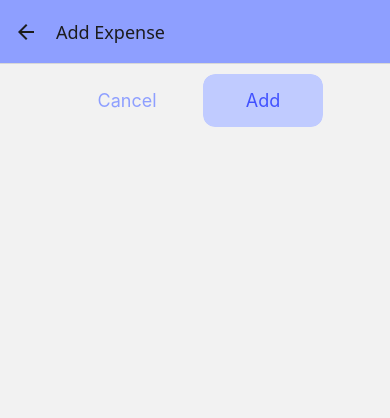
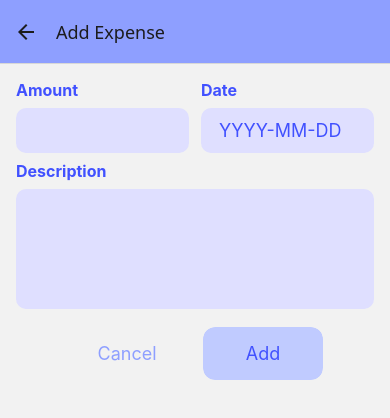
Before and after one commit to rahulp1262003/ExpenseTracker, a React Native app: screen /ManageExpense in a window 390 px wide. Shown: the top 418 px of the page. Built offline with nearby package versions, Linux system fonts and the light colour scheme.

Commit message:
add custom input component, create overall form, configuring the form input element, add styling & setting the form layout, handling user input in a generic way

```diff
--- /dev/null
+++ b/components/ManageExpense/ExpenseForm.jsx
@@ -0,0 +1,70 @@
+import { StyleSheet, View } from "react-native"
+
+import Input from "./Input"
+import { useState } from "react"
+
+function ExpenseForm() {
+
+    const [inputValues, setInputValues] = useState({
+        amount: '',
+        date: '',
+        description: ''
+    })
+
+    const inputnChangehandler = (inputIdentifire, enteredValues) => {
+        setInputValues((currentInputValues) => {
+            return {
+                ...currentInputValues,
+                [inputIdentifire]: enteredValues
+            };
+        })
+    }
+
+    return (
+        <View>
+            <View style={styles.inputContainer}>
+                <Input
+                    label="Amount"
+                    style={styles.rowInput}
+                    textInputConfig={{
+                        keyboardType: 'decimal-pad',
+                        onChangeText: inputnChangehandler.bind(this, 'amount'),
+                        value: inputValues.amount
+                    }} />
+                <Input
+                    label="Date"
+                    style={styles.rowInput2}
+                    textInputConfig={{
+                        placeholder: 'YYYY-MM-DD',
+                        maxLength: 10,
+                        onChangeText: inputnChangehandler.bind(this, 'date'),
+                        value: inputValues.date
+                    }} />
+            </View>
+            <Input
+                label="Description"
+                textInputConfig={{
+                    multiline: true,
+                    onChangeText: inputnChangehandler.bind(this, 'description'),
+                    value: inputValues.description
+                }} />
+        </View>
+    )
+}
+
+export default ExpenseForm
+
+const styles = StyleSheet.create({
+    inputContainer: {
+        flexDirection: 'row',
+        justifyContent: 'space-between'
+    },
+    rowInput: {
+        flex: 1,
+        marginRight: 6,
+    },
+    rowInput2: {
+        flex: 1,
+        marginLeft: 6
+    }
+});
--- /dev/null
+++ b/components/ManageExpense/Input.jsx
@@ -0,0 +1,44 @@
+import { StyleSheet, Text, TextInput, View } from "react-native"
+import { GloableStyles } from "../../constants/style";
+
+function Input({ label, style,textInputConfig }) {
+
+  const inputStyles = [styles.input];
+
+  if (textInputConfig && textInputConfig.multiline) {
+    inputStyles.push(styles.inputMultiline)
+  }
+
+  return (
+    <View style={[styles.inputContainer, style]}>
+      <Text style={styles.inputText} >{label}</Text>
+      <TextInput style={inputStyles} {...textInputConfig} />
+    </View>
+  )
+}
+
+export default Input
+
+const styles = StyleSheet.create({
+  inputContainer: {
+
+  },
+  inputText: {
+    fontSize: 16,
+    fontWeight: 'bold',
+    color: GloableStyles.colors.Blue005
+  },
+  input: {
+    marginVertical: 8,
+    paddingVertical: 12,
+    paddingHorizontal: 18,
+    backgroundColor: GloableStyles.colors.Blue002,
+    borderRadius: 10,
+    fontSize: 18,
+    color: GloableStyles.colors.Blue005
+  },
+  inputMultiline: {
+    minHeight: 120,
+    textAlignVertical: 'top'
+  },
+});
--- a/screens/ManageExpense.jsx
+++ b/screens/ManageExpense.jsx
@@ -5,6 +5,7 @@ import IconButton from "../components/UI/IconButton";
 import { GloableStyles } from "../constants/style";
 import Button from "../components/UI/Button";
 import { ExpensesContext } from "../store/expenses-context";
+import ExpenseForm from "../components/ManageExpense/ExpenseForm";
 
 function ManageExpense({ route, navigation }) {
 
@@ -47,7 +48,8 @@ function ManageExpense({ route, navigation }) {
   }
 
   return (
-    <View>
+    <View style={styles.rootContainer}>
+      <ExpenseForm  />
       <View style={styles.buttons}>
         <Button style={styles.button} mode="flat" onPress={cancelHandler}>Cancel</Button>
         <Button style={styles.button} onPress={confirmHandler}>{isEditing ? 'Update' : 'Add'}</Button>
@@ -64,7 +66,9 @@ function ManageExpense({ route, navigation }) {
 export default ManageExpense
 
 const styles = StyleSheet.create({
-
+  rootContainer:{
+    padding: 16
+  },
   deleteContainer: {
     marginTop: 20,
     marginHorizontal: 15,
```
